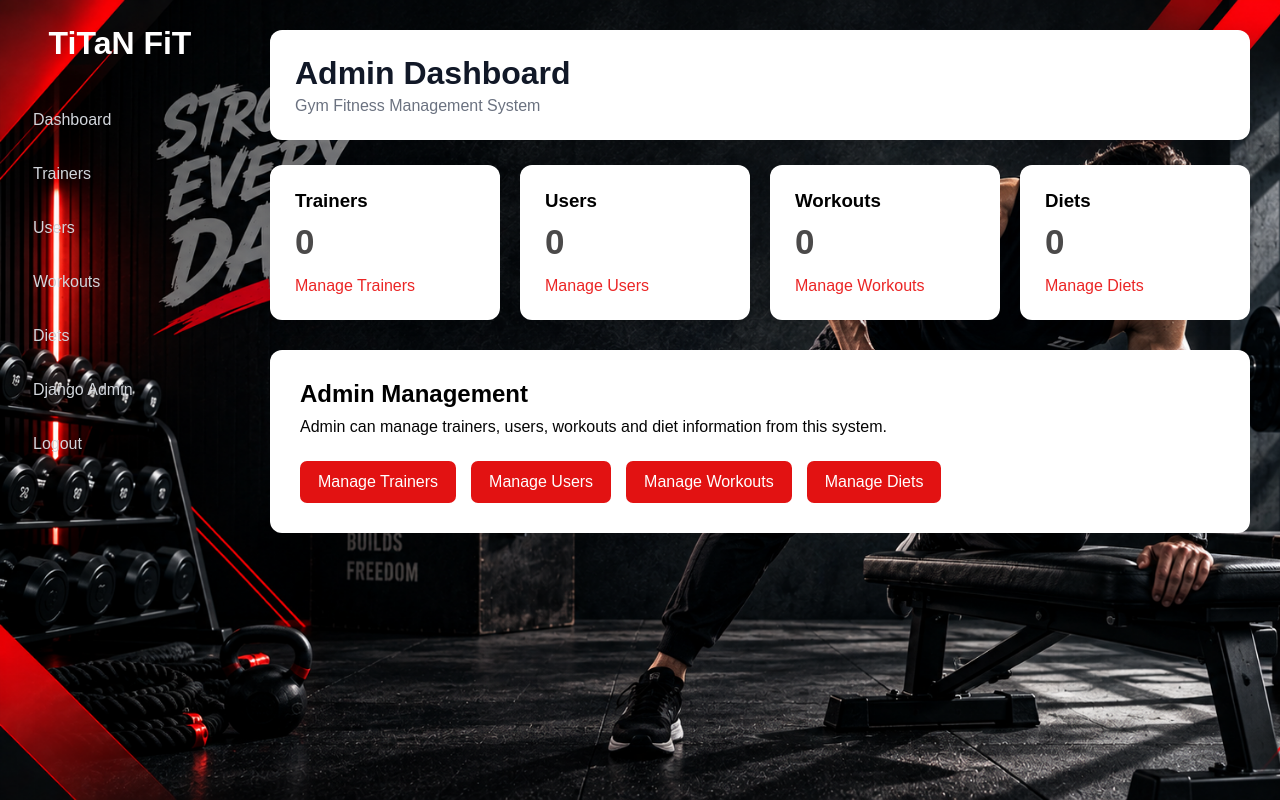
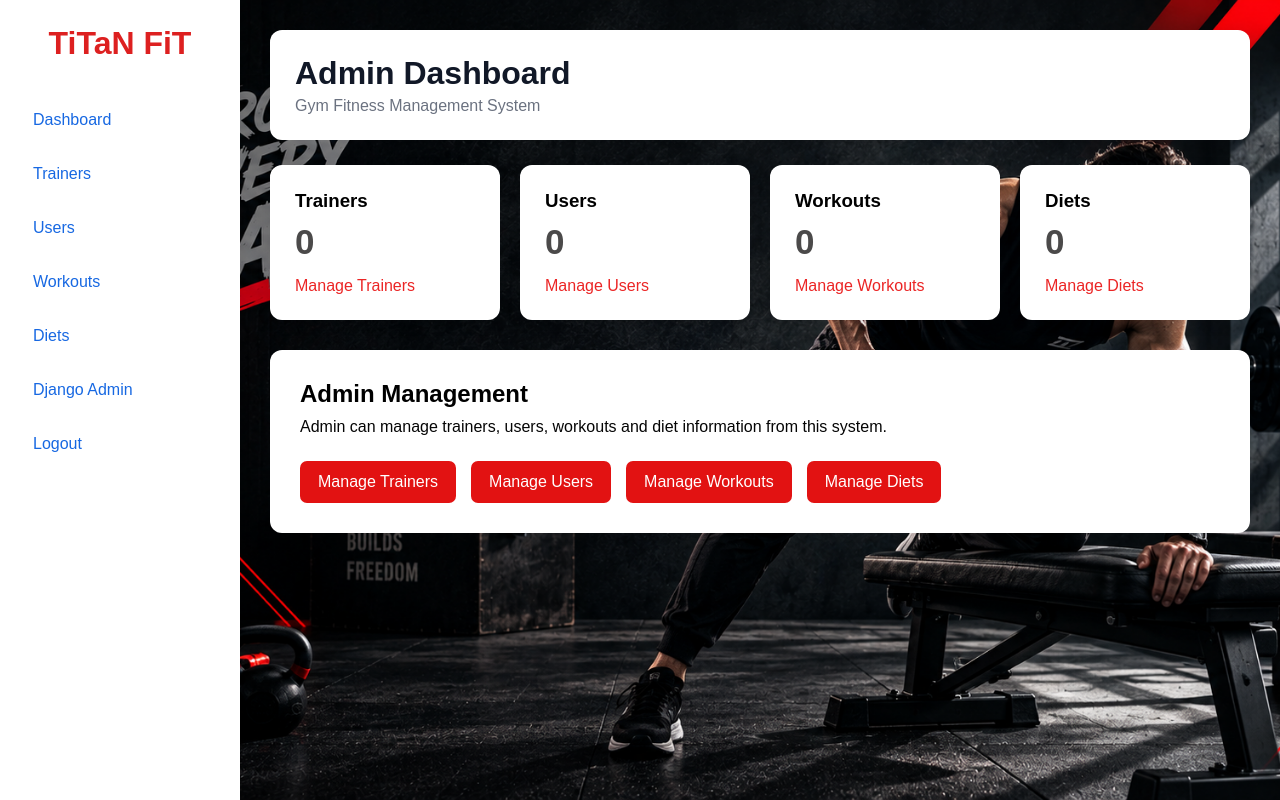
Before and after one commit to muhammednafih-04/django, a Django app: page /admin_dashboard/ in a window 1280 px wide. Run offline with Django 5.2, Linux system fonts and the light colour scheme; the visitor is signed in with stand-in values (Sample User, id 1); data that the repository does not hold is empty.

Commit message:
Updated gym fitness project

```diff
--- a/gym/templates/gym/admin_dashboard.html
+++ b/gym/templates/gym/admin_dashboard.html
@@ -24,6 +24,7 @@
         /* SIDEBAR */
 
         .sidebar {
+            background-color:white;
             position: fixed;
             width: 240px;
             height: 100vh;
@@ -31,7 +32,7 @@
         }
 
         .sidebar h1 {
-            color: white;
+            color: rgb(221, 32, 32);
             text-align: center;
             margin-bottom: 35px;
             font-size: xx-large;
@@ -39,7 +40,7 @@
 
         .sidebar a {
             display: block;
-            color: #d1d5db;
+            color: #1768e2;
             text-decoration: none;
             padding: 14px 18px;
             margin-bottom: 8px;
@@ -48,7 +49,7 @@
 
         .sidebar a:hover {
             background: #e21212;
-            color: rgb(255, 188, 3);
+            color: rgb(0, 0, 0);
         }
 
         /* MAIN */
--- a/gym/templates/gym/trainer_dash.html
+++ b/gym/templates/gym/trainer_dash.html
@@ -25,6 +25,7 @@ body {
 /* SIDEBAR */
 
 .sidebar {
+    background-color:white;
     position: fixed;
     width: 240px;
     height: 100vh;
@@ -32,7 +33,7 @@ body {
 }
 
 .sidebar h2 {
-    color: white;
+    color: rgb(255, 1, 1);
     text-align: center;
     margin-bottom: 35px;
     font-size: xx-large;
@@ -41,7 +42,7 @@ body {
 .sidebar a {
     font-size: large;
     display: block;
-    color: #07dbf7;
+    color: #0905fc;
     text-decoration: none;
     padding: 14px 18px;
     margin-bottom: 8px;
```
Also changed, not shown: gym/templates/gym/user_dashboard.html (+5 -5 lines), requirements.txt (added, +52 -0 lines).
